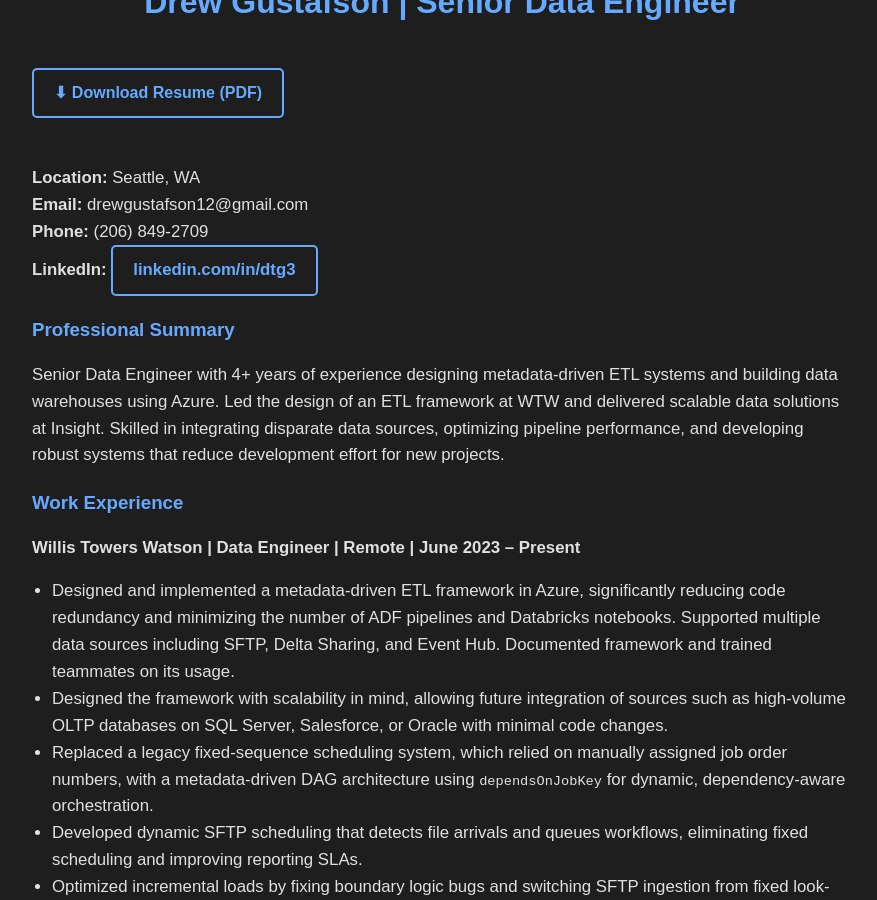
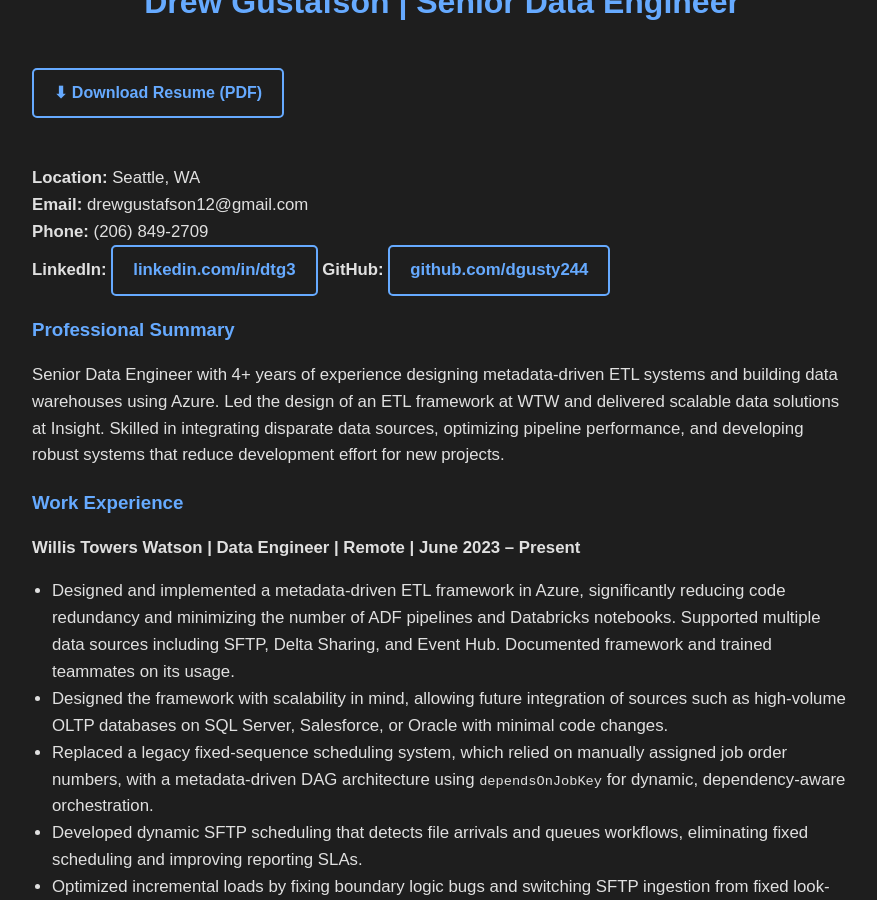
Before and after one commit to dgusty244/dgusty244.github.io, a Jekyll site: the page built from index.html, in a window 1280 px wide and 900 px high, scrolled down 510 px. Shown: the whole window, without its empty margins (198-1075 px from the left). Built offline with Jekyll 4.4.1, drawn with Linux system fonts in a browser that asks for light colours.

Commit message:
Update index.html

```diff
--- a/index.html
+++ b/index.html
@@ -15,6 +15,7 @@
      <strong>Email:</strong> drewgustafson12@gmail.com<br>
      <strong>Phone:</strong> (206) 849-2709<br>
      <strong>LinkedIn:</strong> <a href="https://linkedin.com/in/dtg3" target="_blank" class="btn" rel="noopener noreferrer">linkedin.com/in/dtg3</a>
+     <strong>GitHub:</strong> <a href="https://github.com/dgusty244" target="_blank" class="btn" rel="noopener noreferrer">github.com/dgusty244</a>
   </p>
 
   <h3>Professional Summary</h3>
```
